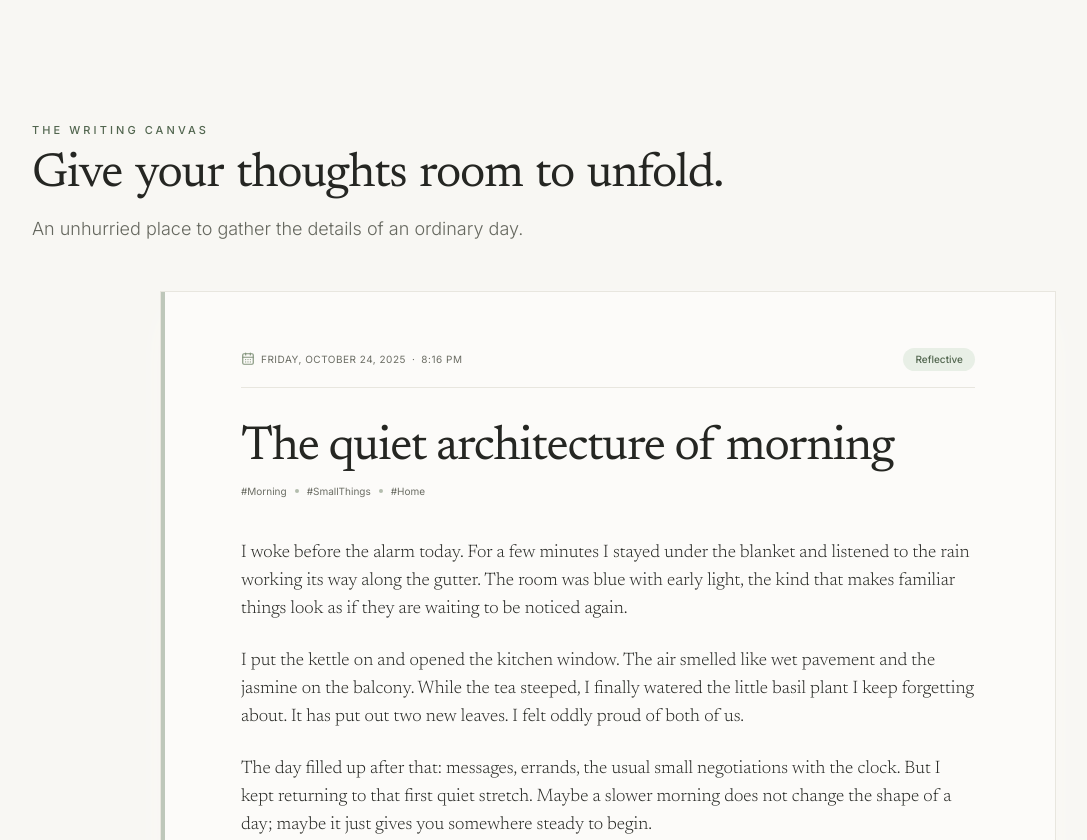
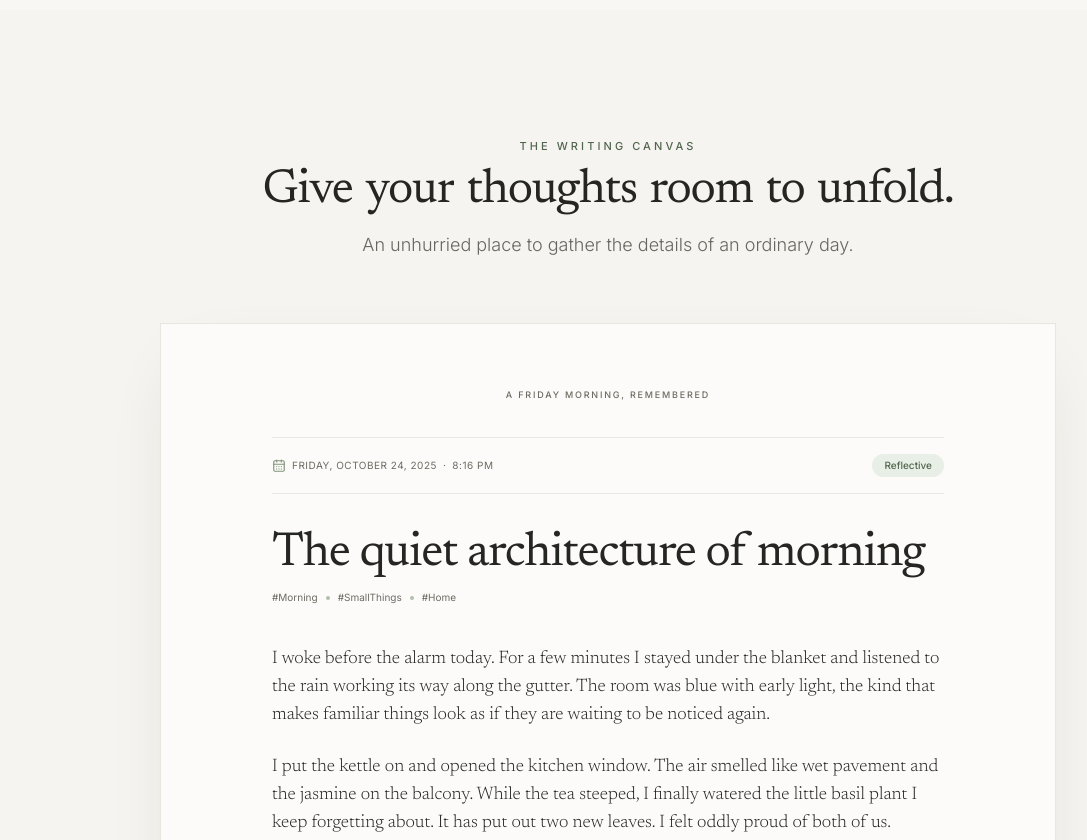
Before and after one commit to Shivang0402/Chronicle, a React (Vite) app in the folder frontend/: page / in a window 1280 px wide. Shown: the part 1960-2800 px from the top of the page, without its empty margins (32-1119 px from the left). Built offline with nearby package versions, Linux system fonts and the light colour scheme; no server answers.

Commit message:
Modified the page design of the writing canvas in the landing page

```diff
--- a/frontend/src/components/landing/WritingCanvas.jsx
+++ b/frontend/src/components/landing/WritingCanvas.jsx
@@ -4,9 +4,9 @@ import Reveal from "../ui/Reveal";
 
 export default function WritingCanvas() {
   return (
-    <section id="editor" className="scroll-mt-24 bg-ivory py-20 md:py-28">
+    <section id="editor" className="scroll-mt-24 bg-warm-beige/35 py-24 md:py-32">
       <div className="mx-auto max-w-7xl px-6 sm:px-10 lg:px-16">
-        <div className="mb-10 max-w-3xl md:mb-12">
+        <div className="mx-auto mb-12 max-w-3xl text-center md:mb-16">
           <Reveal variant="down" y={12} blur={false}>
             <span className="eyebrow mb-3 block">The Writing Canvas</span>
           </Reveal>
@@ -19,16 +19,19 @@ export default function WritingCanvas() {
             parts={[{ text: "Give your thoughts room to unfold." }]}
           />
           <Reveal variant="down" delay={0.24} y={14} blur={false}>
-            <p className="mt-4 max-w-2xl text-base font-light leading-relaxed text-charcoal-muted sm:text-lg">
+            <p className="mx-auto mt-4 max-w-2xl text-base font-light leading-relaxed text-charcoal-muted sm:text-lg">
               An unhurried place to gather the details of an ordinary day.
             </p>
           </Reveal>
         </div>
 
         <Reveal variant="up" y={16} amount={0.12} delay={0.28} duration={0.8}>
-          <article className="relative mx-auto max-w-4xl border border-hairline bg-paper px-7 py-9 shadow-paper sm:px-14 sm:py-12 lg:px-20 lg:py-14">
-            <div aria-hidden="true" className="absolute bottom-0 left-0 top-0 w-1 bg-sage/50" />
-            <div className="flex flex-wrap items-center justify-between gap-3 border-b border-hairline pb-4 text-[10px] uppercase tracking-wider text-muted-gray">
+          <article className="mx-auto max-w-4xl border border-hairline bg-paper px-7 py-9 shadow-paper-lg sm:px-14 sm:py-12 lg:px-20 lg:py-16">
+            <div className="mx-auto max-w-2xl">
+              <div className="mb-7 text-center text-[9px] font-medium uppercase tracking-[0.2em] text-muted-gray sm:mb-9">
+                A Friday morning, remembered
+              </div>
+              <div className="flex flex-wrap items-center justify-between gap-3 border-y border-hairline py-4 text-[10px] uppercase tracking-wider text-muted-gray">
                 <span className="inline-flex items-center gap-1.5">
                   <CalendarDays className="h-3.5 w-3.5 text-sage" />
                   Friday, October 24, 2025 <span aria-hidden="true">·</span> 8:16 pm
@@ -74,8 +77,8 @@ export default function WritingCanvas() {
                 </p>
               </div>
 
-              <blockquote className="mt-8 border-l-2 border-sage/50 py-1 pl-4 font-serif text-lg italic leading-relaxed text-charcoal-muted sm:mt-10 sm:pl-5 sm:text-xl">
-                A slower beginning gives the day somewhere steady to start.
+              <blockquote className="mt-8 border-y border-hairline py-5 font-serif text-lg italic leading-relaxed text-charcoal-muted sm:mt-10 sm:py-6 sm:text-xl">
+                “A slower beginning gives the day somewhere steady to start.”
               </blockquote>
 
               <div className="mt-9 flex flex-wrap items-center justify-between gap-3 border-t border-hairline pt-5 text-[10px] uppercase tracking-wider text-muted-gray sm:mt-11">
@@ -86,6 +89,7 @@ export default function WritingCanvas() {
                 <span>2 min read <span aria-hidden="true">·</span> Friday evening</span>
               </div>
               </div>
+            </div>
           </article>
         </Reveal>
       </div>
```
Lines whose indentation alone changed are shown as unchanged.
